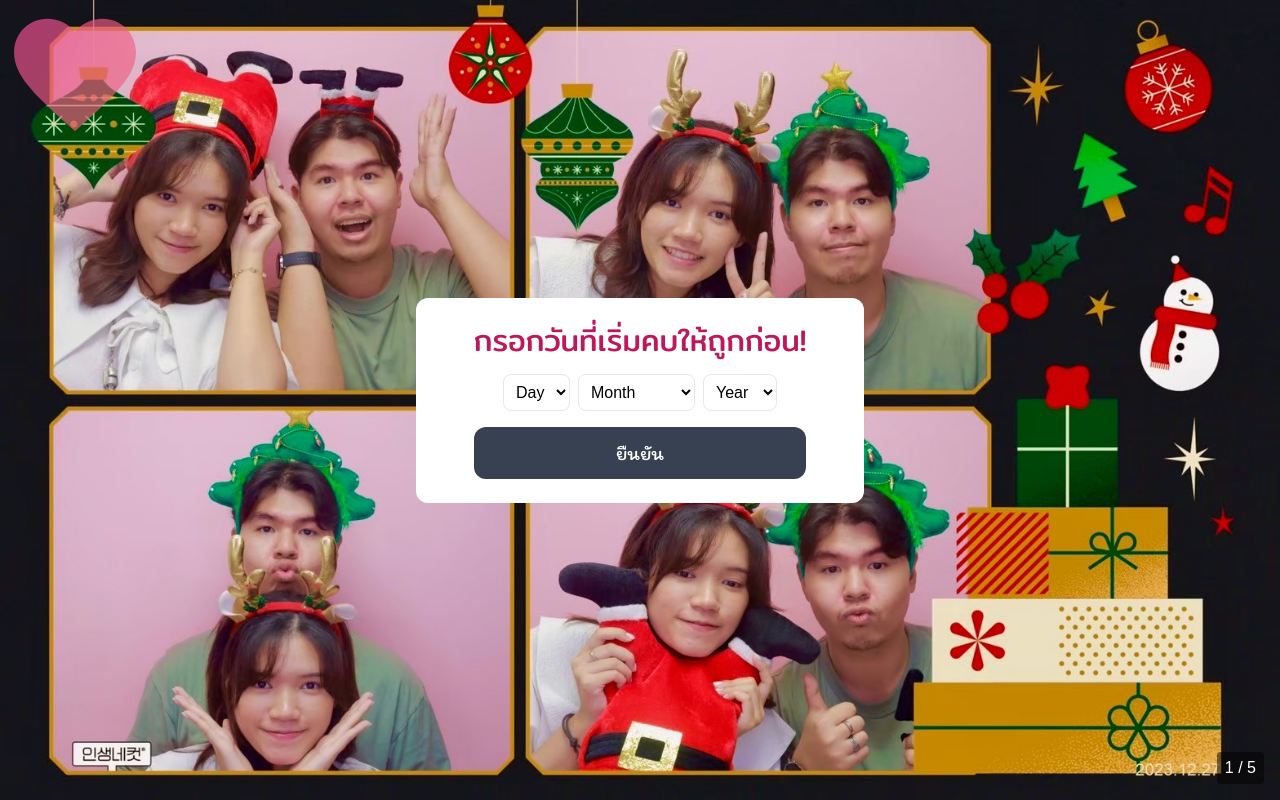
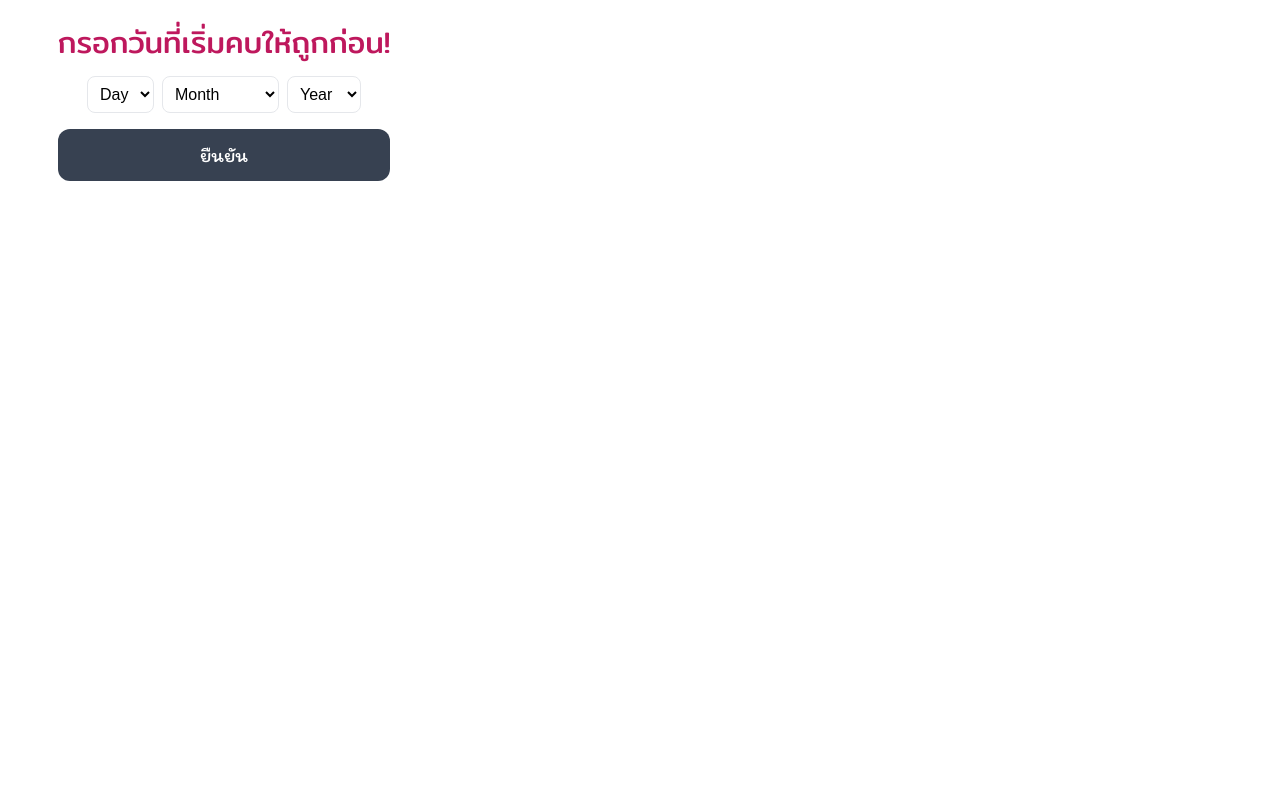
Before and after one commit to modelwall/3rdAnniversary.github.io, a Next.js app: page / in a window 1280 px wide. Built offline with nearby package versions, Linux system fonts and the light colour scheme.

Commit message:
Update page.js

```diff
--- a/src/app/page.js
+++ b/src/app/page.js
@@ -3,7 +3,6 @@ import React, { useState, useEffect, useRef } from "react";
 import Image from 'next/image';
 import InteractiveBackground from "@/components/interactiveBG";
 import CardStack from "@/components/cardStack";
-import ImagesBackground from "@/components/ImagesBG";
 import TextRevealCard from "@/components/textCard";
 import AudioPlayer from 'react-h5-audio-player';
 import 'react-h5-audio-player/lib/styles.css';
@@ -83,12 +82,9 @@ export default function Home() {
 
 
         {showForm && (
-          <ImagesBackground>
+          <interactiveBG>
           <div className={`backdrop-blur-xl rounded-xl p-6 w-full max-w-md relative z-10 bg-white flex justify-center transition-opacity duration-500 ease-in-out ${formOpacity}`}>
-
-
             <div className="space-y-4">
-
               <span className="text-2xl lg:text-3xl md:text-2xl text-pink-700 text-center font-[family-name:var(--font-mitr-reg)]">
                 กรอกวันที่เริ่มคบให้ถูกก่อน!
               </span>
@@ -150,7 +146,7 @@ export default function Home() {
               </button>
             </div>
           </div>
-          </ImagesBackground>
+          </interactiveBG>
         )}
 
         {showCelebration && (
```
